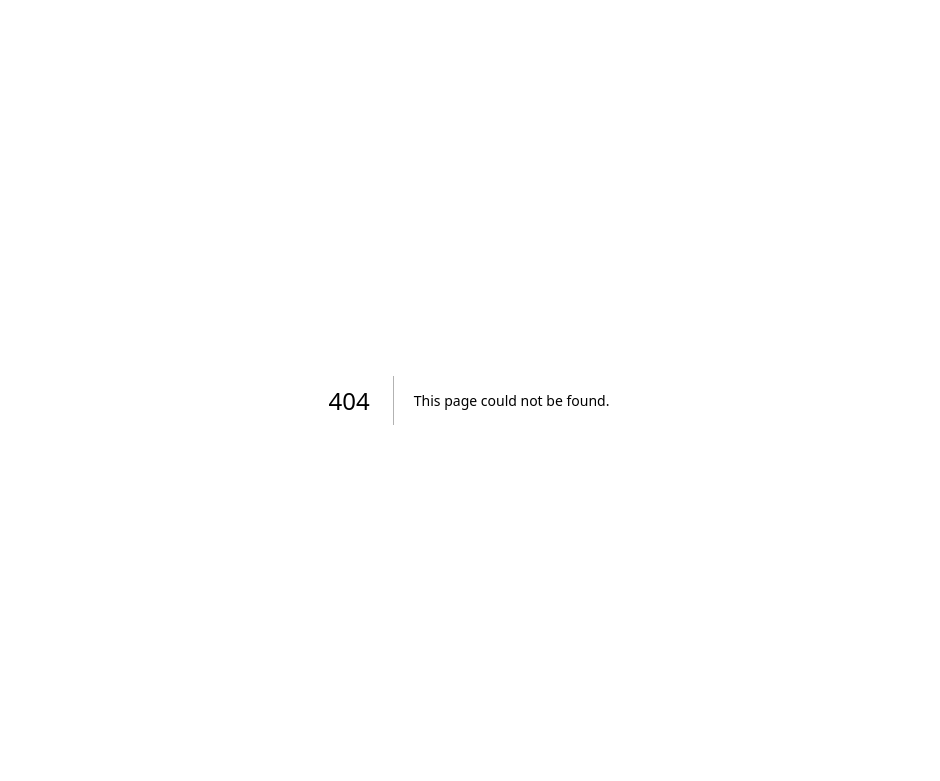
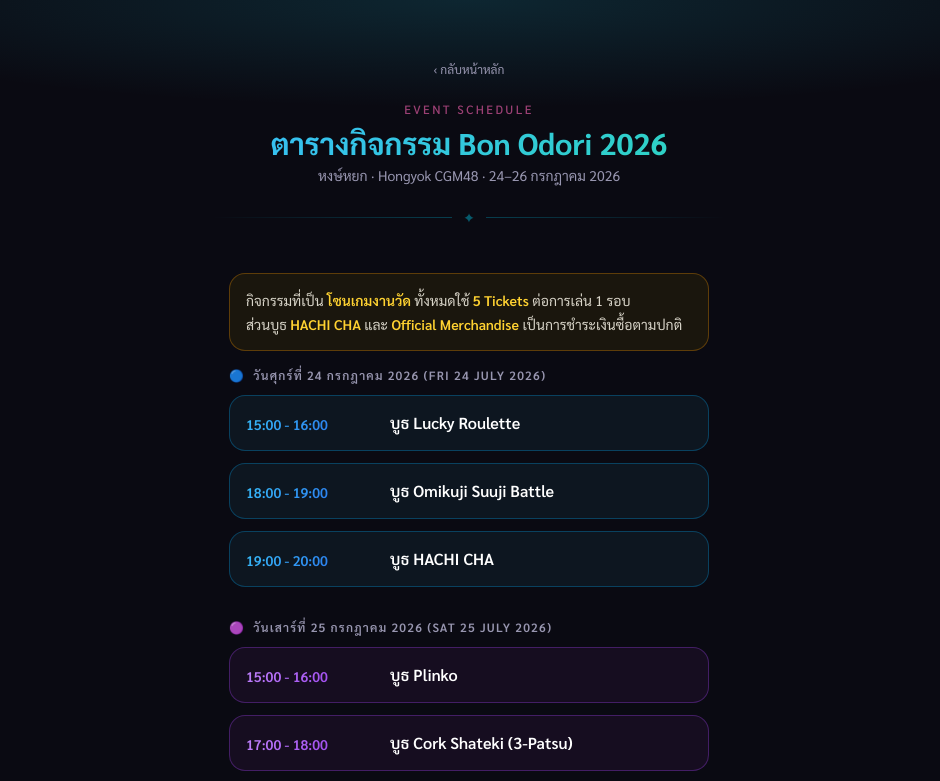
Before and after one commit to pkhamchuai/easy-mickey, a Next.js app: page /bon-odori-2026 in a window 1280 px wide. Before the commit this address had no page. Shown: the top 781 px of the page, without its empty margins (171-1111 px from the left). Built offline with nearby package versions, Linux system fonts and the light colour scheme.

Commit message:
Add Bon Odori 2026 event schedule page and update link on home page

```diff
--- a/app/tanabata-2026/page.tsx
+++ b/app/bon-odori-2026/page.tsx
@@ -2,27 +2,50 @@ import Link from "next/link";
 
 const schedule = [
   {
-    day: "Sat 4 July",
-    date: "2026-07-04",
+    day: "วันศุกร์ที่ 24 กรกฎาคม 2026",
+    dayEn: "FRI 24 JULY 2026",
+    date: "2026-07-24",
+    dot: "🔵",
+    gradient: "linear-gradient(135deg, #38bdf8 0%, #2563eb 100%)",
+    border: "border-sky-500/30",
+    bg: "bg-[#0d1620]",
     events: [
-      { time: "12:00 – 13:00", activity: "Stars of Memories (2 tickets)" },
-      { time: "15:00 – 16:00", activity: "Hachi Cha & Merchandise" },
-      { time: "16:00 – 17:00", activity: "Stars of Wishes (3 tickets)" },
-      { time: "20:00 – 21:00", activity: "CGM48 11th Single 1st Performance" },
+      { time: "15:00 - 16:00", activity: "บูธ Lucky Roulette" },
+      { time: "18:00 - 19:00", activity: "บูธ Omikuji Suuji Battle" },
+      { time: "19:00 - 20:00", activity: "บูธ HACHI CHA" },
     ],
   },
   {
-    day: "Sun 5 July",
-    date: "2026-07-05",
+    day: "วันเสาร์ที่ 25 กรกฎาคม 2026",
+    dayEn: "SAT 25 JULY 2026",
+    date: "2026-07-25",
+    dot: "🟣",
+    gradient: "linear-gradient(135deg, #c084fc 0%, #9333ea 100%)",
+    border: "border-purple-500/30",
+    bg: "bg-[#160d20]",
     events: [
-      { time: "12:00 – 13:00", activity: "Stars of Hope (1 ticket)" },
-      { time: "13:00 – 14:00", activity: "Hachi Cha & Merchandise" },
-      { time: "16:00 – 17:00", activity: "Group Hi-Touch" },
+      { time: "15:00 - 16:00", activity: "บูธ Plinko" },
+      { time: "17:00 - 18:00", activity: "บูธ Cork Shateki (3-Patsu)" },
+      { time: "18:00 - 19:00", activity: "บูธ Wanage" },
+    ],
+  },
+  {
+    day: "วันอาทิตย์ที่ 26 กรกฎาคม 2026",
+    dayEn: "SUN 26 JULY 2026",
+    date: "2026-07-26",
+    dot: "🟠",
+    gradient: "linear-gradient(135deg, #fb923c 0%, #ea580c 100%)",
+    border: "border-orange-500/30",
+    bg: "bg-[#20150d]",
+    events: [
+      { time: "12:00 - 13:00", activity: "จุดจำหน่าย OFFICIAL MERCHANDISE" },
+      { time: "13:00 - 14:00", activity: "บูธ Lucky Roulette" },
+      { time: "16:00 - 17:00", activity: "เวที BON ODORI CENTER STAGE" },
     ],
   },
 ];
 
-export default function Tanabata2026Page() {
+export default function BonOdori2026Page() {
   return (
     <main className="min-h-screen bg-[#0a0a12]">
       {/* Header */}
@@ -52,13 +75,10 @@ export default function Tanabata2026Page() {
               backgroundClip: "text",
             }}
           >
-            ตารางกิจกรรม Tanabata 2026
+            ตารางกิจกรรม Bon Odori 2026
           </h1>
           <p className="text-sm text-[#9896b0]">
-            หงษ์หยก · Hongyok CGM48 · 4–5 กรกฎาคม 2026
-          </p>
-          <p className="mt-1 text-sm font-medium text-cyan-400/80">
-            Venue: MAYA Chiang Mai
+            หงษ์หยก · Hongyok CGM48 · 24–26 กรกฎาคม 2026
           </p>
           <div className="mx-auto mt-6 flex items-center gap-3">
             <div className="h-px flex-1 bg-gradient-to-r from-transparent to-cyan-500/30" />
@@ -68,26 +88,42 @@ export default function Tanabata2026Page() {
         </div>
       </header>
 
+      {/* Info note */}
+      <div className="mx-auto max-w-lg px-4 pt-4">
+        <div className="rounded-2xl border border-amber-500/30 bg-[#1a160d] p-4 text-sm text-[#d8d4c8]">
+          <p>
+            กิจกรรมที่เป็น <span className="font-semibold text-amber-300">โซนเกมงานวัด</span> ทั้งหมดใช้{" "}
+            <span className="font-semibold text-amber-300">5 Tickets</span> ต่อการเล่น 1 รอบ
+          </p>
+          <p className="mt-1">
+            ส่วนบูธ <span className="font-semibold text-amber-300">HACHI CHA</span> และ{" "}
+            <span className="font-semibold text-amber-300">Official Merchandise</span> เป็นการชำระเงินซื้อตามปกติ
+          </p>
+        </div>
+      </div>
+
       {/* Schedule */}
       <div className="mx-auto max-w-lg space-y-8 px-4 pb-16 pt-4">
         {schedule.map((day) => (
           <section key={day.date}>
-            <h2 className="mb-3 text-xs font-semibold uppercase tracking-widest text-[#9896b0]">
-              {day.day}
+            <h2 className="mb-3 flex items-center gap-2 text-xs font-semibold uppercase tracking-widest text-[#9896b0]">
+              <span>{day.dot}</span>
+              <span>
+                {day.day} ({day.dayEn})
+              </span>
             </h2>
             <div className="space-y-3">
               {day.events.map((event, i) => (
                 <div
                   key={i}
-                  className="rounded-2xl border border-cyan-500/30 bg-[#0d1a1f] p-4"
+                  className={`rounded-2xl border ${day.border} ${day.bg} p-4`}
                 >
                   <div className="flex gap-4">
                     <div className="w-32 shrink-0 pt-0.5">
                       <p
                         className="text-sm font-semibold"
                         style={{
-                          background:
-                            "linear-gradient(135deg, #38bdf8 0%, #2dd4bf 100%)",
+                          background: day.gradient,
                           WebkitBackgroundClip: "text",
                           WebkitTextFillColor: "transparent",
                           backgroundClip: "text",
--- a/app/page.tsx
+++ b/app/page.tsx
@@ -72,16 +72,16 @@ export default function Home() {
       <div className="mx-auto max-w-lg space-y-10 px-4 pb-10 pt-2">
         <div>
           <a
-            href="/tanabata-2026"
+            href="/bon-odori-2026"
             className="flex w-full items-center justify-between rounded-2xl border border-cyan-500/30 bg-[#0d1a1f] px-5 py-4 transition hover:border-cyan-400/60 hover:bg-[#0f2028]"
           >
             <div className="flex items-center gap-3">
               <span className="text-xl">🌟</span>
               <div className="text-left">
                 <p className="font-semibold" style={{ background: "linear-gradient(135deg, #38bdf8 0%, #2dd4bf 100%)", WebkitBackgroundClip: "text", WebkitTextFillColor: "transparent", backgroundClip: "text" }}>
-                  ตารางกิจกรรม Tanabata 2026
+                  ตารางกิจกรรม Bon Odori 2026
                 </p>
-                <p className="text-xs text-[#9896b0]">4–5 กรกฎาคม 2026</p>
+                <p className="text-xs text-[#9896b0]">24–26 กรกฎาคม 2026</p>
               </div>
             </div>
             <span className="text-cyan-400/60 text-lg">›</span>
```
